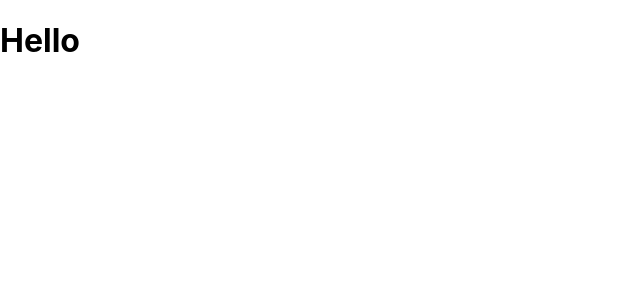
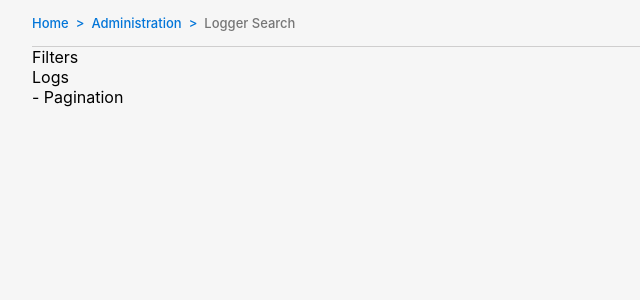
Before and after one commit to Hanan88/estarta-task, a React (Create React App) app: page / in a window 1280 px wide. Shown: the top 300 px of the page, without its empty margins (0-640 px from the left). Built offline with nearby package versions, Linux system fonts and the light colour scheme.

Commit message:
Add: Breadcrumb

```diff
--- a/src/App.js
+++ b/src/App.js
@@ -1,8 +1,13 @@
 import React from "react";
+import Breadcrumb from "./components/Breadcrumb";
+import Filters from "./components/Filters";
+import Logs from "./components/Logs";
 const App = () => {
   return (
-    <div>
-      <h1>Hello</h1>
+    <div className="container">
+      <Breadcrumb />
+      <Filters />
+      <Logs />
     </div>
   );
 };
--- /dev/null
+++ b/src/components/Breadcrumb.css
@@ -0,0 +1,24 @@
+.breadcrumb {
+  border-bottom: 1px solid #cfcece;
+  padding: 15px 0;
+}
+.breadcrumb-list {
+  list-style: none;
+  font-size: 13px;
+  font-weight: 500;
+}
+.breadcrumb-list__item {
+  display: inline;
+}
+.breadcrumb-list__item + .breadcrumb-list__item:before {
+  content: ">";
+  padding: 7px;
+  color: #0275d8;
+}
+.breadcrumb-list__item a {
+  text-decoration: none;
+  color: #0275d8;
+}
+.breadcrumb-list__item:last-of-type {
+  color: #767676;
+}
--- /dev/null
+++ b/src/components/Breadcrumb.js
@@ -0,0 +1,20 @@
+import React from "react";
+import "./Breadcrumb.css";
+
+const Breadcrumb = () => {
+  return (
+    <div className="breadcrumb">
+      <ul className="breadcrumb-list">
+        <li className="breadcrumb-list__item">
+          <a href="#">Home</a>
+        </li>
+        <li className="breadcrumb-list__item">
+          <a href="#">Administration</a>
+        </li>
+        <li className="breadcrumb-list__item">Logger Search</li>
+      </ul>
+    </div>
+  );
+};
+
+export default Breadcrumb;
--- /dev/null
+++ b/src/components/Filters.js
@@ -0,0 +1,8 @@
+import React from "react";
+import "./Filters.css";
+
+const Filters = () => {
+  return <div>Filters</div>;
+};
+
+export default Filters;
--- /dev/null
+++ b/src/components/Logs.js
@@ -0,0 +1,14 @@
+import React from "react";
+import "./Logs.css";
+import Pagination from "./Pagination";
+
+const Logs = () => {
+  return (
+    <div>
+      Logs
+      <Pagination />
+    </div>
+  );
+};
+
+export default Logs;
--- /dev/null
+++ b/src/components/Pagination.js
@@ -0,0 +1,8 @@
+import React from "react";
+import "./Pagination.css";
+
+const Pagination = () => {
+  return <div> - Pagination</div>;
+};
+
+export default Pagination;
--- a/src/index.css
+++ b/src/index.css
@@ -1,3 +1,8 @@
+*{
+  padding: 0;
+  margin: 0;
+}
+
 body {
   margin: 0;
   font-family: -apple-system, BlinkMacSystemFont, 'Segoe UI', 'Roboto', 'Oxygen',
@@ -5,9 +10,15 @@ body {
     sans-serif;
   -webkit-font-smoothing: antialiased;
   -moz-osx-font-smoothing: grayscale;
+  background-color: #f6f6f6;
 }
 
 code {
   font-family: source-code-pro, Menlo, Monaco, Consolas, 'Courier New',
     monospace;
 }
+
+.container{
+  width: 95%;
+  margin: 0 auto;
+}
```
Also changed, not shown: src/components/Filters.css (added), src/components/Logs.css (added), src/components/Pagination.css (added).
